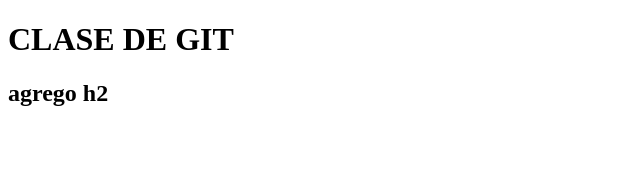
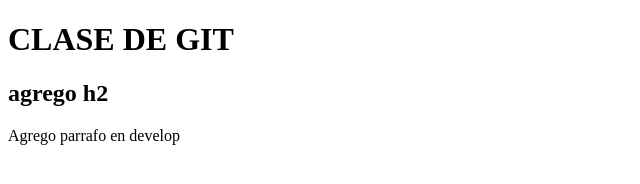
Before and after one commit to broko-de/repositorio_23318, a plain HTML site: page index.html in a window 1280 px wide. Shown: the whole page, without its empty margins (0-640 px from the left). Drawn offline with Linux system fonts and the light colour scheme.

Commit message:
Subo un cambio en develop

```diff
--- a/index.html
+++ b/index.html
@@ -9,5 +9,6 @@
 <body>
     <h1>CLASE DE GIT</h1>
     <h2>agrego h2</h2>
+    <p>Agrego parrafo en develop</p>
 </body>
 </html>
```
